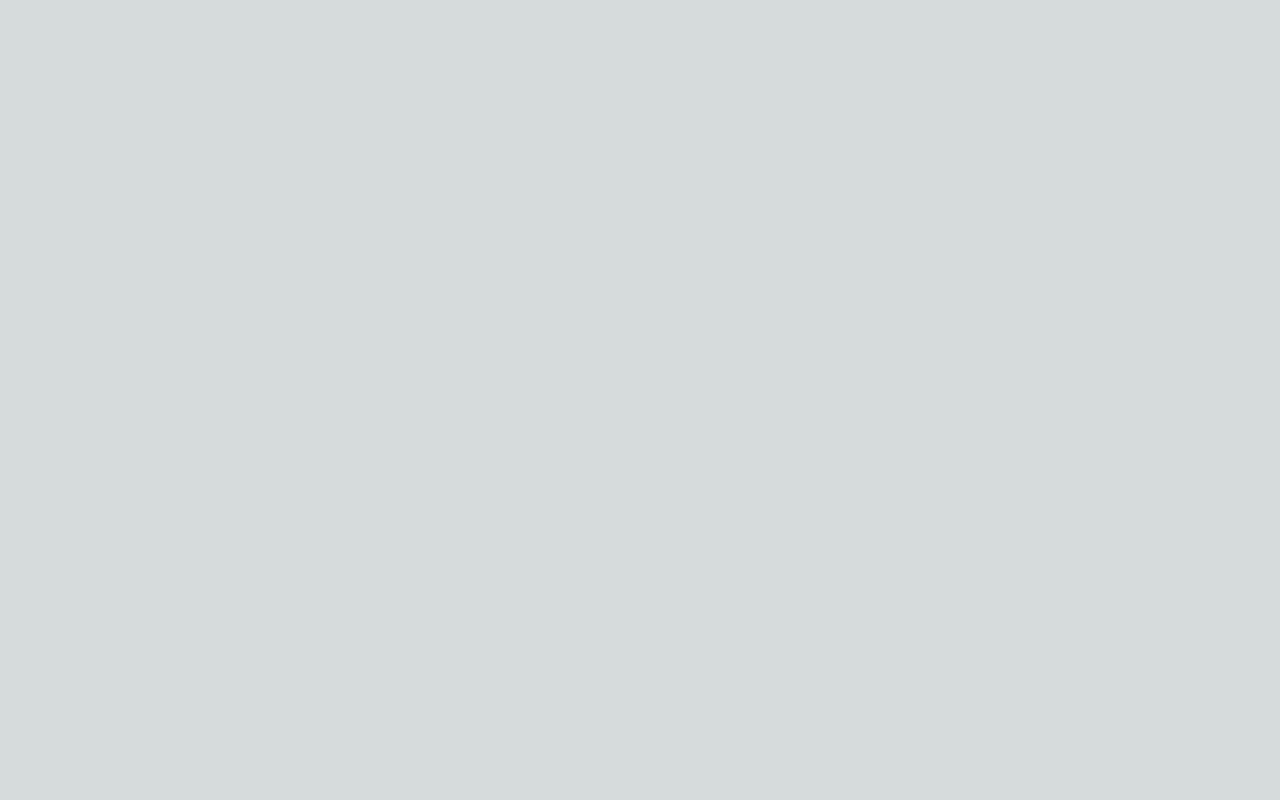
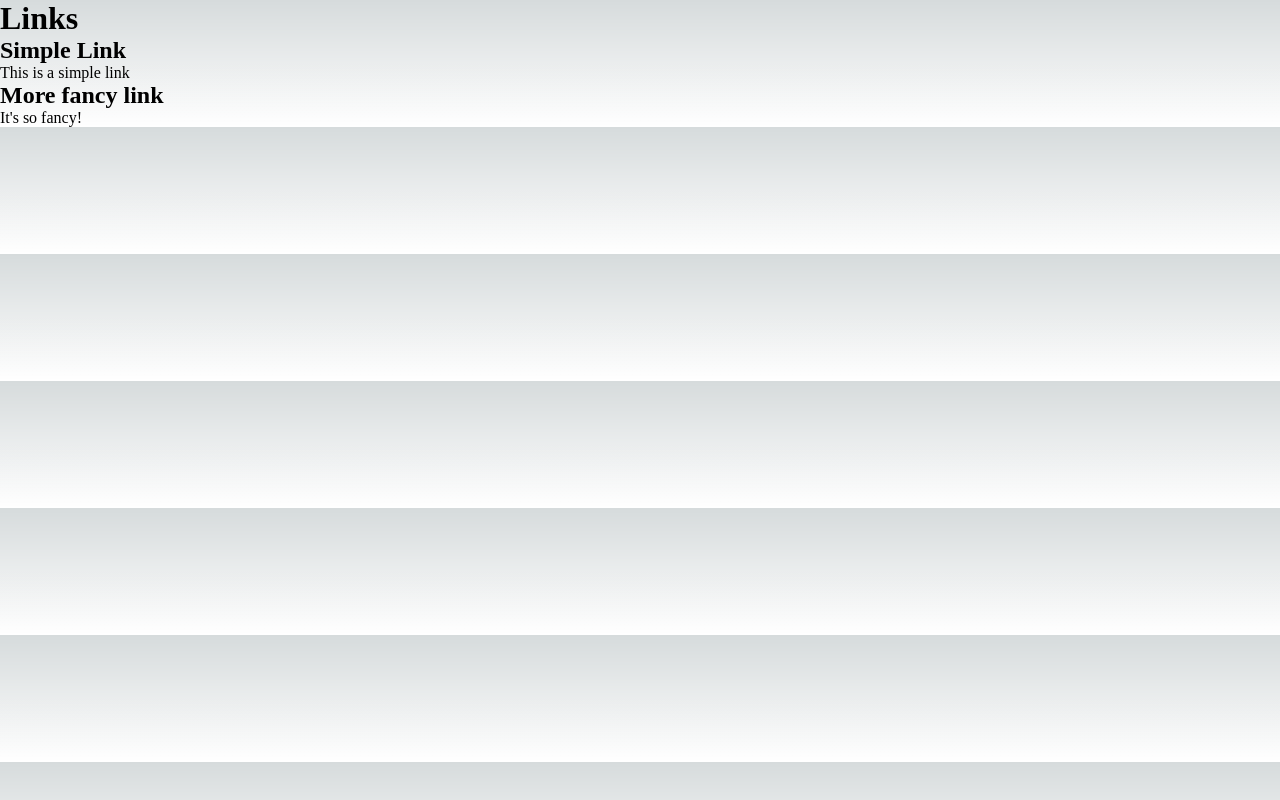
Before and after one commit to maxsonyang/word-wall-thing, a Next.js app: page / in a window 1280 px wide. Built offline with nearby package versions, Linux system fonts and the light colour scheme.

Commit message:
added some dynamic and static routes for user, signin, and post editing

```diff
--- a/pages/index.tsx
+++ b/pages/index.tsx
@@ -1,15 +1,45 @@
 import Head from 'next/head'
+import Link from 'next/link'
 
 export default function Home() {
   return (
     <>
       <Head>
-        <title>Create Next App</title>
+        <title>Word Wall Thing</title>
         <meta name="description" content="Generated by create next app" />
         <meta name="viewport" content="width=device-width, initial-scale=1" />
         <link rel="icon" href="/favicon.ico" />
       </Head>
       <main>
+        <h1>
+          Links
+        </h1>
+        <section>
+          <h2>
+            Simple Link
+          </h2>
+          <Link
+            href="simple-link"
+          >
+            This is a simple link
+          </Link>
+        </section>
+        <section>
+          <h2>
+            More fancy link
+          </h2>
+          <Link
+            prefetch={false}
+            href={{
+              pathname: '/[username]',
+              query: {
+                username: 'maxsonyang'
+              }
+            }}
+          >
+            It&apos;s so fancy!
+          </Link>
+        </section>
       </main>
     </>
   )
```
Also changed, not shown: pages/[username]/[slug].tsx (added, +11 -0 lines), pages/[username]/index.tsx (added, +13 -0 lines), pages/admin/[slug].tsx (added, +9 -0 lines), pages/admin/index.tsx (added, +9 -0 lines), pages/enter.tsx (added, +11 -0 lines).
